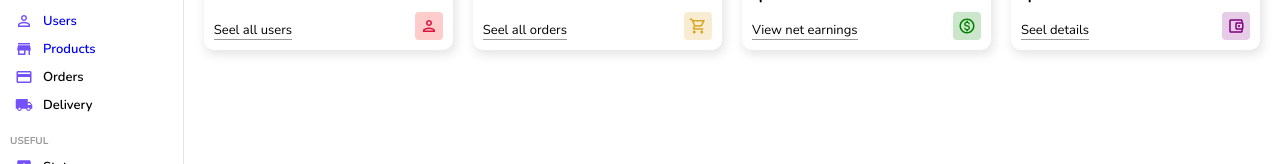
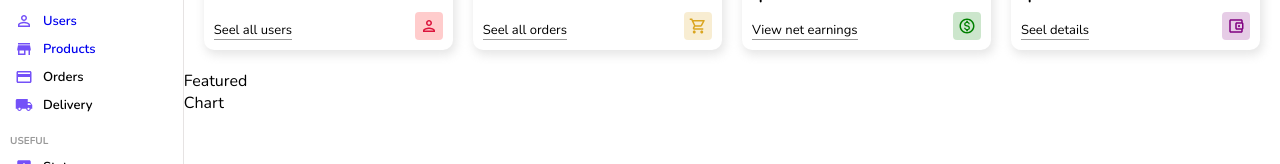
Before and after one commit to FabKaiz/booking-mern-clone, a React (Create React App) app in the folder admin/: page / in a window 1280 px wide. Shown: the part 141-305 px from the top of the page. Built offline with nearby package versions, Linux system fonts and the light colour scheme.

Commit message:
added components

```diff
--- a/admin/src/components/chart/Chart.jsx
+++ b/admin/src/components/chart/Chart.jsx
@@ -2,7 +2,7 @@
 
 const Chart = () => {
   return (
-    <div>Chart</div>
+    <div className="chart">Chart</div>
   )
 }
 
--- a/admin/src/components/chart/chart.scss
+++ b/admin/src/components/chart/chart.scss
@@ -0,0 +1,3 @@
+.chart {
+
+}
--- a/admin/src/components/featured/Featured.jsx
+++ b/admin/src/components/featured/Featured.jsx
@@ -2,7 +2,7 @@
 
 const Featured = () => {
   return (
-    <div>Featured</div>
+    <div className="featured">Featured</div>
   )
 }
 
--- a/admin/src/components/featured/featured.scss
+++ b/admin/src/components/featured/featured.scss
@@ -0,0 +1,3 @@
+.featured {
+
+}
--- a/admin/src/pages/home/Home.jsx
+++ b/admin/src/pages/home/Home.jsx
@@ -2,6 +2,8 @@
 import Sidebar from '../../components/sidebar/Sidebar'
 import Navbar from '../../components/navbar/Navbar'
 import Widget from '../../components/widget/Widget'
+import Featured from '../../components/featured/Featured'
+import Chart from '../../components/chart/Chart'
 
 const Home = () => {
   return (
@@ -15,6 +17,10 @@
           <Widget type="earning" />
           <Widget type="balance" />
         </div>
+        <div className="charts">
+          <Featured />
+          <Chart />
+        </div>
       </div>
     </div>
   )
```
